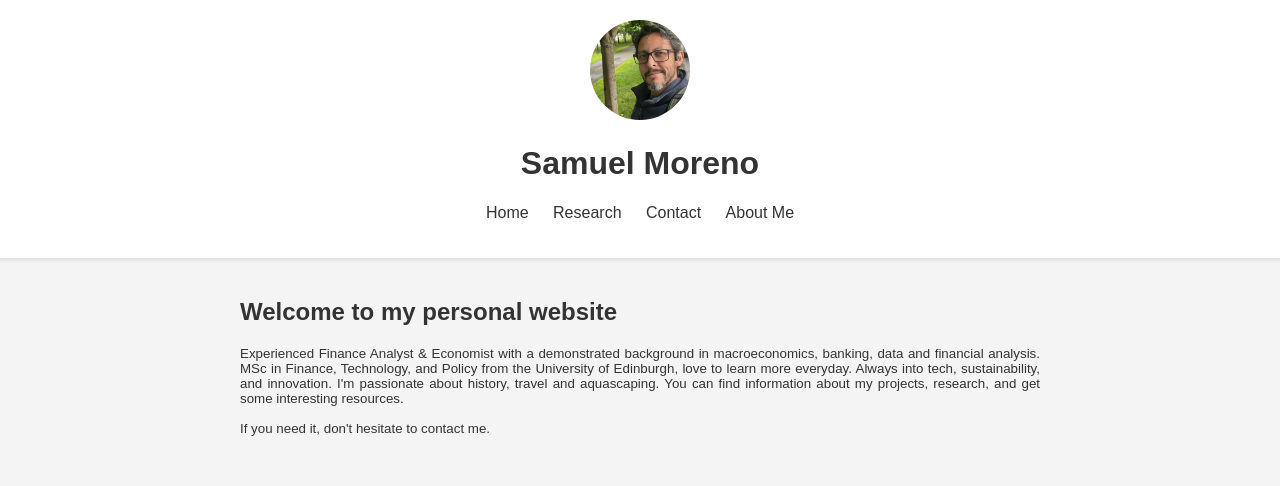
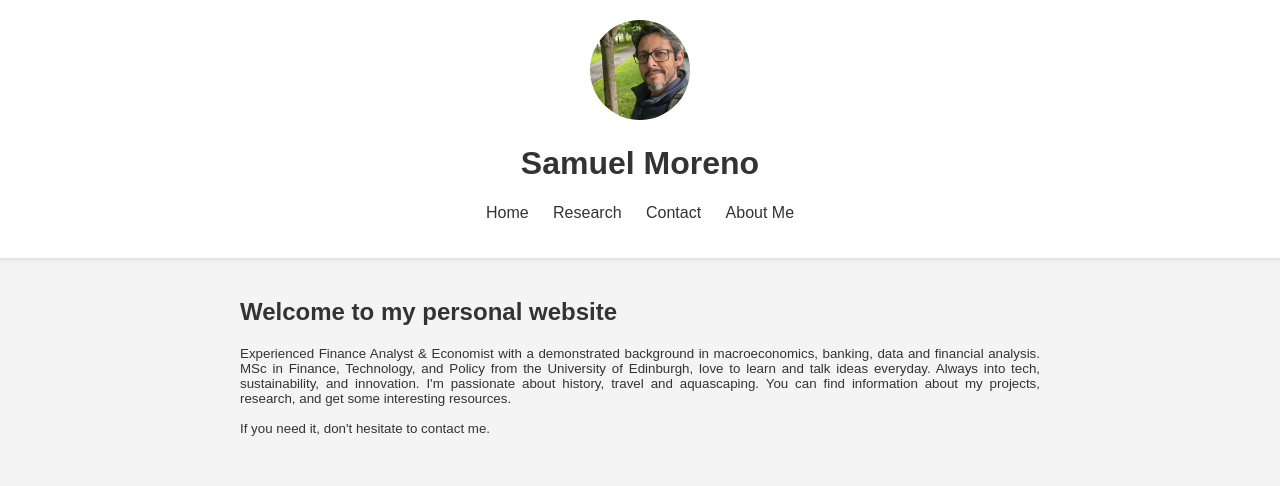
Before and after one commit to GregSom-MSc/GregSom-MSc.github.io, a Jekyll site: the page built from index.md, in a window 1280 px wide. Shown: the top 486 px of the page. Built offline with Jekyll 4.4.1, drawn with Linux system fonts in a browser that asks for light colours; grey boxes are pictures that could not be loaded.

Commit message:
Update index.md

```diff
--- a/index.md
+++ b/index.md
@@ -6,14 +6,14 @@ layout: default
 
 <div style="text-align: justify;font-size:smaller;">
 Experienced Finance Analyst & Economist with a demonstrated background in macroeconomics, banking, data and financial analysis.
-MSc in Finance, Technology, and Policy from the University of Edinburgh, love to learn more everyday.
+MSc in Finance, Technology, and Policy from the University of Edinburgh, love to learn and talk ideas everyday.
 Always into tech, sustainability, and innovation. I'm passionate about history, travel and aquascaping.
 You can find information about my projects, research, and get some interesting resources.<br>
   <br>
 If you need it, don't hesitate to contact me.
 </div>
 <br>
-<br>
+
 <iframe src="https://ghchart.rshah.org/GregSom-MSc" frameborder="0" scrolling="0" width="100%" height="150px" style="max-width: 600px; margin: auto;"></iframe>
 
 ![My GitHub Contributions Stats](https://github-readme-stats.vercel.app/api?username=GregSom-MSc&show_icons=true&theme=calm)
```
